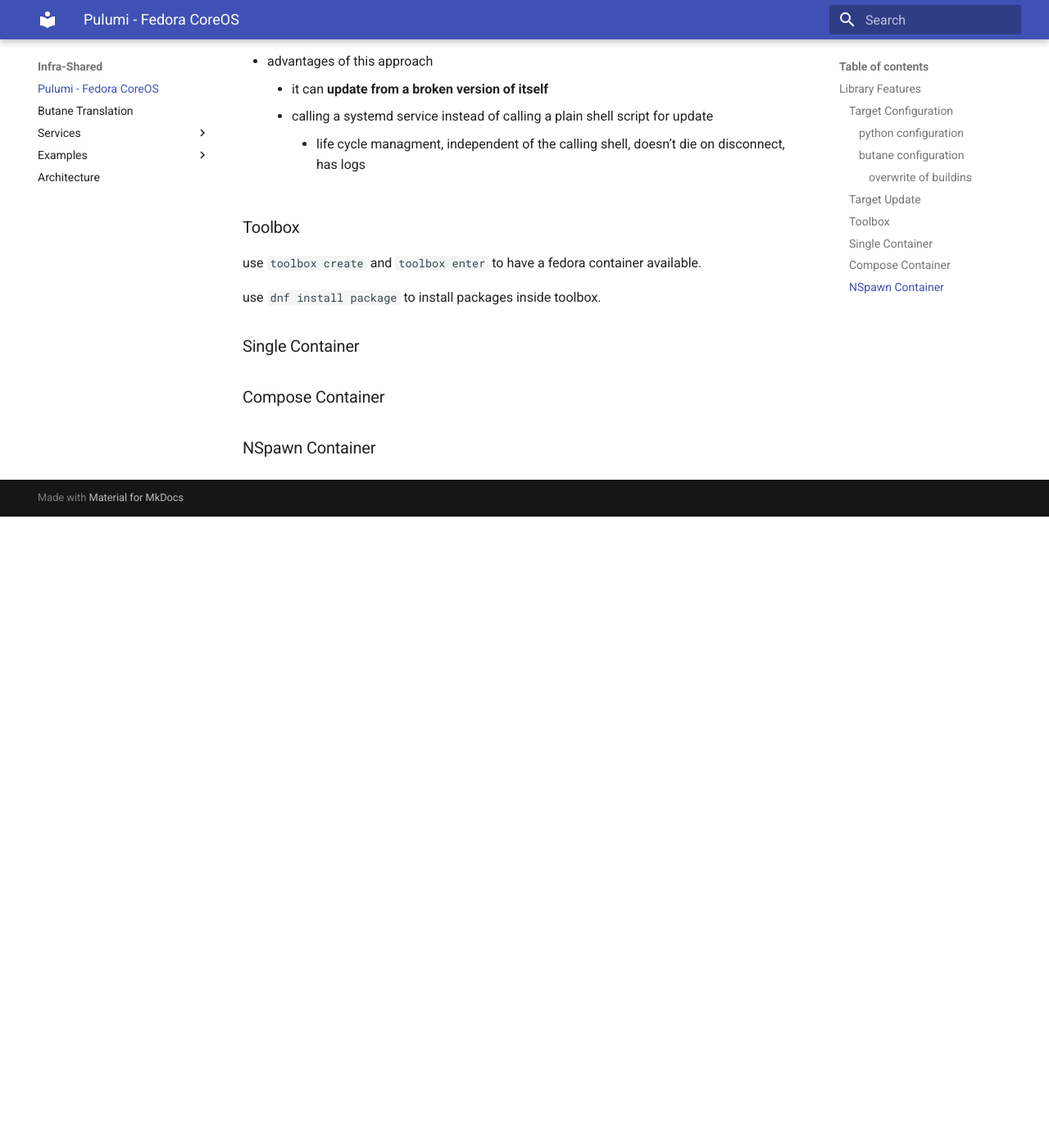
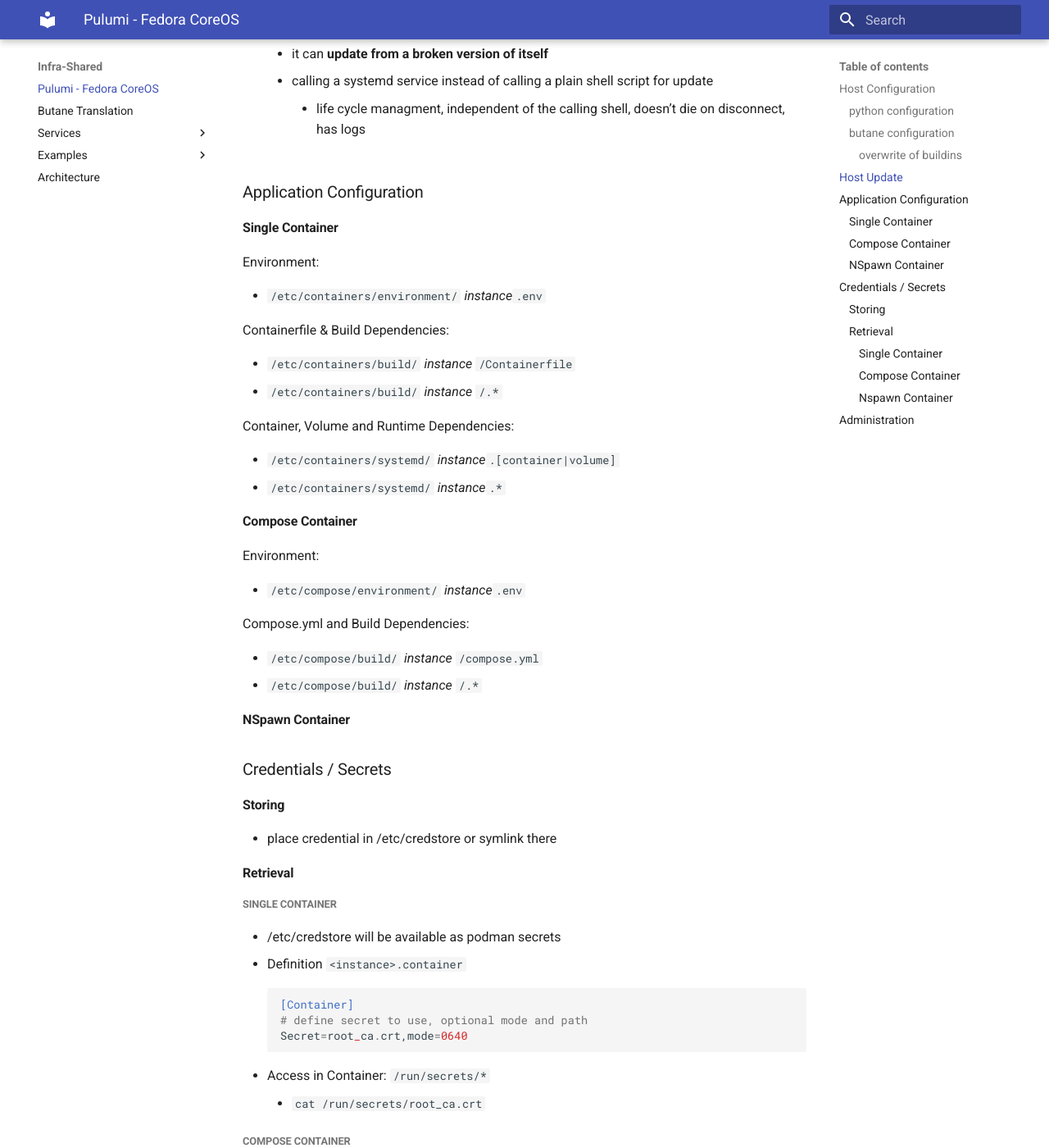
Before and after one commit to wuxxin/infra-shared, an MkDocs documentation site: the page built from docs/fcos.md, in a window 1280 px wide and 1400 px high, scrolled down 2108 px. Shown: the whole window at 82% size. Built offline with MkDocs 1.6.1 and Material for MkDocs 9.7.7, drawn with Linux system fonts in a browser that asks for light colours; before the commit the page ends 2738 px from its top, so only the background shows below that; some of the changed text lies outside the part shown.

Commit message:
update docs

````diff
--- a/docs/fcos.md
+++ b/docs/fcos.md
@@ -1,27 +1,29 @@
 # Pulumi - Fedora CoreOS
+
+Fedora CoreOS:
 
 - updating, minimal, monolithic, container-focused operating system
 - available for x86 and arm
 
-## Library Features
+Library Features:
 
-- Jinja templating of butane yaml content with environment vars replacement and some default vars
+- [Jinja templating of butane yaml](butane.md) content with env vars replacement and default vars
 - Configuration and Initial Boot
     - authorized_keys, loads container secrets: tls cert, key, ca_cert, ca_bundle
     - install extensions using rpm-ostree-install or var-local-install
 - Reconfiguration / Update Configuration using translated butane to saltstack execution
 - Default Services
     - `apiproxy.service`: haproxy socket to readonly http api proxy for traefik container watching
-    - `frontend.service`: traefik tls termination, routing with automatic container/compose/nspawn configuring
+    - `frontend.service`: traefik tls termination, middleware, container/compose/nspawn discovery
     - `dnsresolver.service`: unbound dns recursive caching resolver
 - Networking
     - `.internal` bridge with dns support for internal networking
 - Comfortable Deployment of
     - Single Container: `podman-systemd.unit` - systemd container units using podman-quadlet
     - Compose Container: `compose.yml` - multi-container applications defined using a compose file
-    - nSpawn OS-Container: `systemd-nspawn` - an linux OS (build by mkosi) in a light-weight container
+    - nSpawn OS-Container: `systemd-nspawn` - a linux OS in a light-weight container
 
-### Target Configuration
+### Host Configuration
 
 #### python configuration
 + `target/example/__init__.py`
@@ -53,7 +55,7 @@
 - otherwise redefine the buildin setting or file you want to modify
     - see [Butane Yaml - Merge Order](butane.md#merge-order) for detailed ordering
 
-### Target Update
+### Host Update
 
 reconfigure a remote CoreOS System by executing salt-call on a butane to saltstack translated config
 
@@ -70,14 +72,99 @@
     - calling a systemd service instead of calling a plain shell script for update
         - life cycle managment, independent of the calling shell, doesn't die on disconnect, has logs
 
-### Toolbox
+### Application Configuration
 
-use `toolbox create` and `toolbox enter` to have a fedora container available.
+#### Single Container
 
-use `dnf install package` to install packages inside toolbox.
+Environment:
 
-### Single Container
+- `/etc/containers/environment/` *instance*`.env`
 
-### Compose Container
+Containerfile & Build Dependencies:
 
-### NSpawn Container
+- `/etc/containers/build/` *instance* `/Containerfile`
+- `/etc/containers/build/` *instance* `/.*`
+
+Container, Volume and Runtime Dependencies:
+
+- `/etc/containers/systemd/` *instance*`.[container|volume]`
+- `/etc/containers/systemd/` *instance*`.*`
+
+#### Compose Container
+
+Environment:
+
+- `/etc/compose/environment/` *instance*`.env`
+
+Compose.yml and Build Dependencies:
+
+- `/etc/compose/build/` *instance* `/compose.yml`
+- `/etc/compose/build/` *instance* `/.*`
+
+#### NSpawn Container
+
+
+### Credentials / Secrets
+
+#### Storing
+
+- place credential in /etc/credstore or symlink there
+
+#### Retrieval
+
+##### Single Container
+
+- /etc/credstore will be available as podman secrets
+- Definition `<instance>.container`
+```toml
+[Container]
+# define secret to use, optional mode and path
+Secret=root_ca.crt,mode=0640
+```
+- Access in Container: `/run/secrets/*`
+    - `cat /run/secrets/root_ca.crt`
+
+##### Compose Container
+compose assumes docker in non swarm mode, which does not support secrets,therfore external secrets are not working. To configure local secrets credentials are configured in a systemd service dropin, that docker can pick up the credentials as local defined secrets.
+
+- Definition `compose@<instance>.service.d/*.conf`
+```toml
+[Service]
+ImportCredential=root_bundle.crt
+```
+- Defaults
+    - root_bundle.crt, root_ca.crt are already Imported
+
+- Definition `compose.yml`
+```yaml
+secrets:
+  root_bundle.crt:
+    file: ${CREDENTIALS_DIRECTORY}/root_bundle.crt
+
+services:
+  backend:
+    secrets:
+      - source: root_bundle.crt
+```
+
+- Access
+    - outside container: `$CREDENTIALS_DIRECTORY/*`
+        - `cat "$CREDENTIALS_DIRECTORY/root_bundle.crt"`
+    - inside container: `/run/secrets/*`
+        - `cat "/run/secrets/root_bundle.crt"
+
+##### Nspawn Container
+
+- Definition `systemd-nspawn@<instance>.service.d/*.conf`
+```toml
+# load server key as credential into systemd-nspawn
+[Service]
+ImportCredential=server.crt
+```
+- Access: `$CREDENTIALS_DIRECTORY/*`
+    - `cat "$CREDENTIALS_DIRECTORY/server.crt"`
+
+### Administration
+
+- use `toolbox create` and `toolbox enter` to have a fedora container available.
+- use `dnf install package` to install packages inside toolbox.
````
Also changed, not shown: docs/dnsresolver.md (+2 -2 lines), docs/tools.md (+2 -2 lines).
